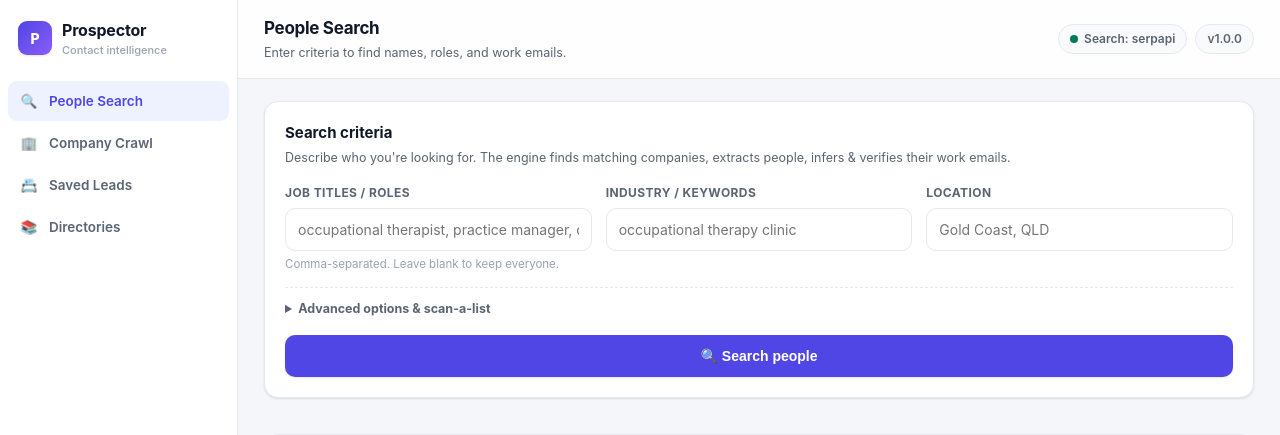
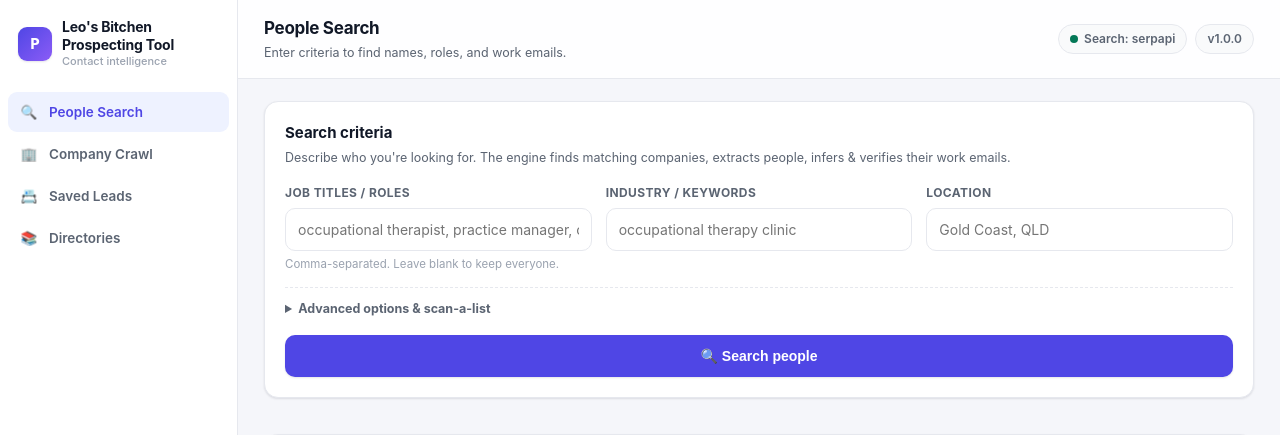
Before and after one commit to Draconius1984/prospecting, a Flask app: page / in a window 1280 px wide. Shown: the top 435 px of the page. Run offline with Flask 3, Linux system fonts and the light colour scheme.

Commit message:
Rename app to Leo's Bitchen Prospecting Tool in navbar, tab title and launcher

```diff
--- a/webapp/app.py
+++ b/webapp/app.py
@@ -333,7 +333,7 @@ if __name__ == "__main__":
     port = int(os.getenv("PORT", "5000"))
     url = f"http://localhost:{port}"
     print("=" * 56)
-    print(f"  OT Prospector web UI is starting...")
+    print("  Leo's Bitchen Prospecting Tool is starting...")
     print(f"  Open this in your browser:  {url}")
     print(f"  (Press Ctrl+C in this window to stop the server.)")
     print("=" * 56)
--- a/webapp/templates/index.html
+++ b/webapp/templates/index.html
@@ -3,7 +3,7 @@
 <head>
 <meta charset="utf-8">
 <meta name="viewport" content="width=device-width, initial-scale=1">
-<title>Prospector — B2B contact intelligence</title>
+<title>Leo's Bitchen Prospecting Tool</title>
 <style>
   :root{
     --bg:#f5f6fa; --surface:#ffffff; --surface-2:#f9fafb; --border:#e6e8ee;
@@ -42,7 +42,7 @@
   .logo{width:34px;height:34px;border-radius:9px;flex:0 0 34px;
     background:linear-gradient(135deg,var(--primary),#8b5cf6);display:grid;place-items:center;
     color:#fff;font-weight:800;box-shadow:var(--shadow)}
-  .brand b{font-size:16px;letter-spacing:-.2px}
+  .brand b{font-size:14px;letter-spacing:-.2px;line-height:1.25;display:block}
   .brand small{display:block;color:var(--muted);font-size:11px;font-weight:500}
   .nav{padding:8px}
   .nav a{display:flex;align-items:center;gap:11px;padding:10px 12px;border-radius:9px;
@@ -166,7 +166,7 @@
   <aside class="sidebar">
     <div class="brand">
       <div class="logo">P</div>
-      <div><b>Prospector</b><small>Contact intelligence</small></div>
+      <div><b>Leo's Bitchen<br>Prospecting Tool</b><small>Contact intelligence</small></div>
     </div>
     <nav class="nav" id="nav">
       <a class="active" data-view="people"><span class="i">🔍</span> People Search</a>
```
Also changed, not shown: 1 other file.
